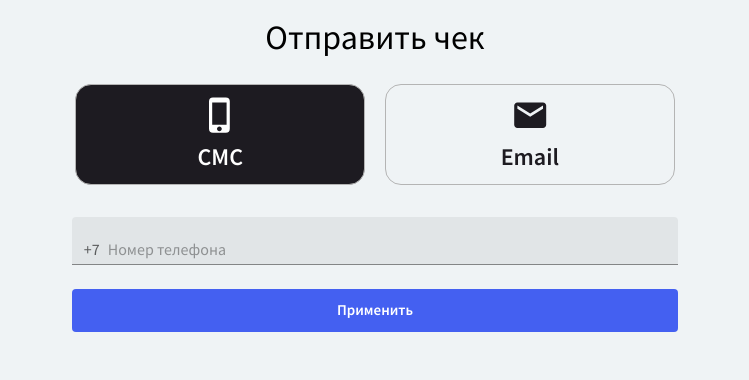
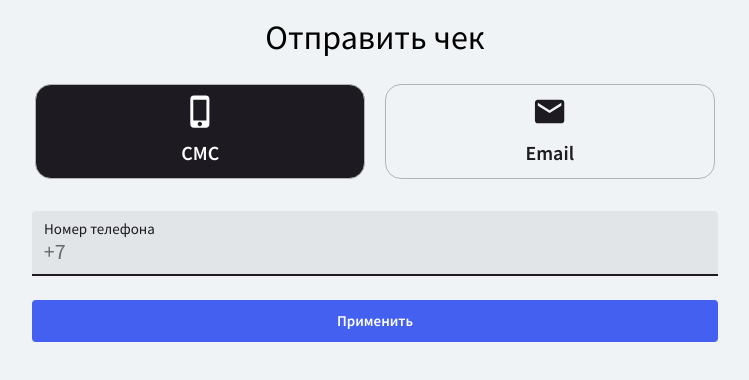
Before and after one commit to SlavaDen/order-gateway, a React app: page / in a window 1280 px wide. Shown: the top 380 px of the page, without its empty margins (265-1014 px from the left). Built offline with nearby package versions, Linux system fonts and the light colour scheme.

Commit message:
initial commit

```diff
--- a/src/components/common/TextField.tsx
+++ b/src/components/common/TextField.tsx
@@ -1,6 +1,36 @@
-import { TextField, TextFieldProps } from "@mui/material";
+import { styled, TextField, TextFieldProps } from "@mui/material";
+import { colors } from "../../enums/colors";
 import { Controller, Control, FieldValues } from "react-hook-form";
 import { MaskField } from 'react-mask-field';
+
+export const UITransparentTextField = styled(TextField)({
+  "& .MuiInputBase-root": {
+    backgroundColor: colors.primaryGray50,
+    color: colors.primaryGray900,
+    fontSize: 22
+  },
+  "& .MuiInputBase-root.Mui-focused": {
+    backgroundColor: colors.primaryGray50,
+  },
+  ".MuiInputBase-root:hover": {
+    backgroundColor: colors.primaryGray50,
+  },
+  ".MuiFilledInput-root:before": {
+    borderBottom: `2px solid ${colors.primaryGray900}`,
+  },
+  ".MuiFilledInput-root:after": {
+    borderBottom: `2px solid ${colors.primaryBlue400}`,
+    backgroundColor: "transparent",
+  },
+  ".MuiFilledInput-root": { borderBottom: "0" },
+  "& label.Mui-focused": {
+    color: `${colors.primaryGray900}`,
+  },
+  "& label.MuiInputLabel-root": {
+    color: `${colors.primaryGray900}`,
+    fontSize: 20
+  },
+});
 
 interface IFormProps {
   name: string;
@@ -25,7 +55,7 @@ const FormTextField: React.FC<TFormTextField> = ({ name, control, label, rules,
       control={control}
       rules={rules}
       render={({ field: { onChange, value }, fieldState: { error } }) => (
-        <TextField
+        <UITransparentTextField
           {...props}
           InputProps={{ ...props.InputProps }}
           helperText={error ? error : null}
--- a/src/components/common/index.module.scss
+++ b/src/components/common/index.module.scss
@@ -11,6 +11,7 @@
   text-align: center !important;
   text-transform: none !important;
   color: var(#{--primary-gray-900}) !important;
+  padding: 0.6rem !important;
   border: 0.01rem solid var(#{--primary-gray-100}) !important;
 }
 
--- a/src/components/orderGateway/OrderGatewaySendForm.tsx
+++ b/src/components/orderGateway/OrderGatewaySendForm.tsx
@@ -45,7 +45,6 @@ const OrderGatewaySendForm: React.FC = () => {
 
   const onSubmit = handleSubmit((data) => console.log(data));
 
-  console.log(errors)
   return (
     <form onSubmit={onSubmit} className={s.sendTypeForm}>
       <Grid container spacing={3}>
@@ -53,9 +52,8 @@ const OrderGatewaySendForm: React.FC = () => {
           <FormTextField
             name="value"
             control={control}
-            placeholder="Номер телефона"
+            label="Номер телефона"
             fullWidth
-            size="small"
             rules={{
               required: true,
               minLength: {
@@ -68,7 +66,7 @@ const OrderGatewaySendForm: React.FC = () => {
               },
             }}
             InputProps={{
-              startAdornment: <InputAdornment position="start">{"+7"}</InputAdornment>,
+              startAdornment: <InputAdornment position="start"><Typography sx={{ fontSize: 22 }}> +7</Typography></InputAdornment>,
             }}
             error={errors?.value}
             helperText={errors?.value}
--- a/src/components/orderGateway/OrderGatewaySendTypeItem.tsx
+++ b/src/components/orderGateway/OrderGatewaySendTypeItem.tsx
@@ -19,7 +19,7 @@ const OrderGatewaySendTypeItem: React.FC<IOrderGatewaySendTypeItem> = (props) =>
       <Box>
         {icon}
       </Box>
-      <Typography className={s.sendTypeItem_label} variant="h5">{label}</Typography>
+      <Typography className={s.sendTypeItem_label} variant="h6">{label}</Typography>
     </Stack>
   )
 }
--- a/src/components/orderGateway/index.module.scss
+++ b/src/components/orderGateway/index.module.scss
@@ -16,7 +16,7 @@
 }
 .sendTypeItem_icon{
   text-align: center !important;
-  font-size: 2.4rem !important;
+  font-size: 2.2rem !important;
 }
 .sendTypeItem_label{
   text-align: center !important;
--- /dev/null
+++ b/src/enums/colors.ts
@@ -0,0 +1,7 @@
+
+export enum colors {
+  primaryBlue400 = "#4460f1",
+  primaryGray50 = "rgba(0, 0, 0, 0.06)",
+  primaryGray900 = "#1D1B21",
+
+}
```
